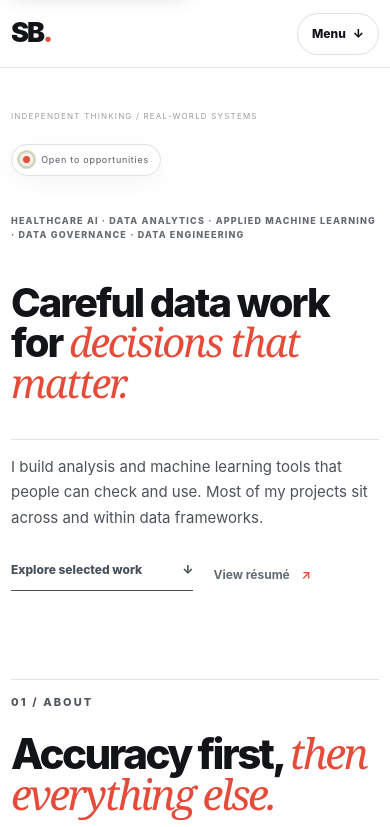
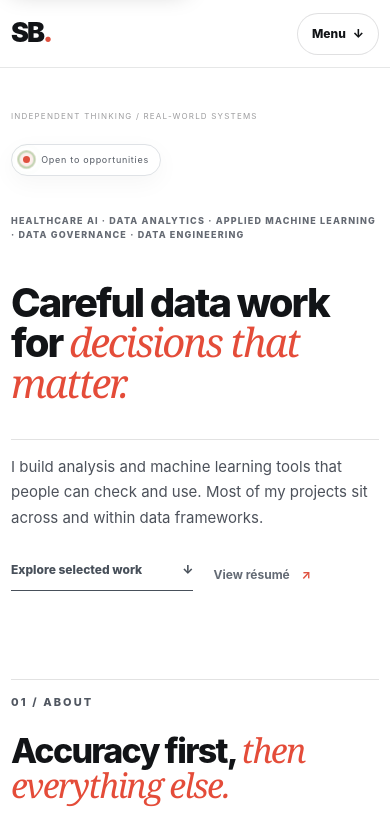
Before and after one commit to Boatengs/my-portfolio, a Next.js app: page / in a window 390 px wide. Shown: the top 827 px of the page. Built offline with nearby package versions, Linux system fonts and the light colour scheme.

Commit message:
Smaller homepage section headings (#66)

```diff
--- a/app/homepage-merge.css
+++ b/app/homepage-merge.css
@@ -294,3 +294,27 @@
     font-size: 40px !important;
   }
 }
+
+/* Homepage section headings: sized below the hero headline */
+#main-content > main:not([class]) .section-head h2,
+#main-content > main:not([class]) .about-system-head h2 {
+  font-size: clamp(34px, 4.2vw, 58px) !important;
+  line-height: 1 !important;
+  letter-spacing: -0.05em !important;
+}
+
+#main-content > main:not([class]) .footer--contact h2 {
+  font-size: clamp(36px, 4.6vw, 64px) !important;
+  line-height: 0.98 !important;
+}
+
+@media (max-width: 760px) {
+  #main-content > main:not([class]) .section-head h2,
+  #main-content > main:not([class]) .about-system-head h2 {
+    font-size: 34px !important;
+  }
+
+  #main-content > main:not([class]) .footer--contact h2 {
+    font-size: 36px !important;
+  }
+}
```
